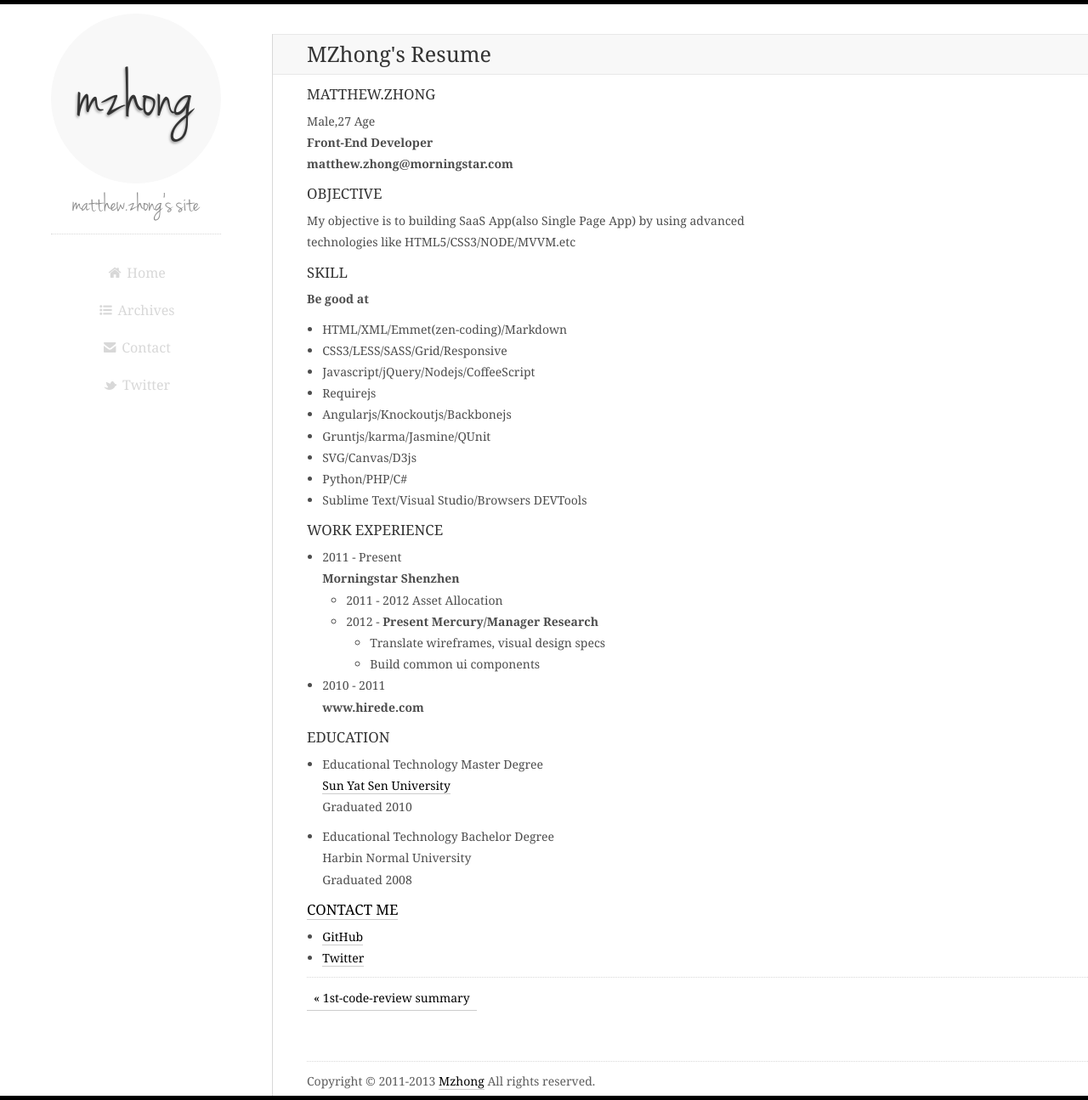
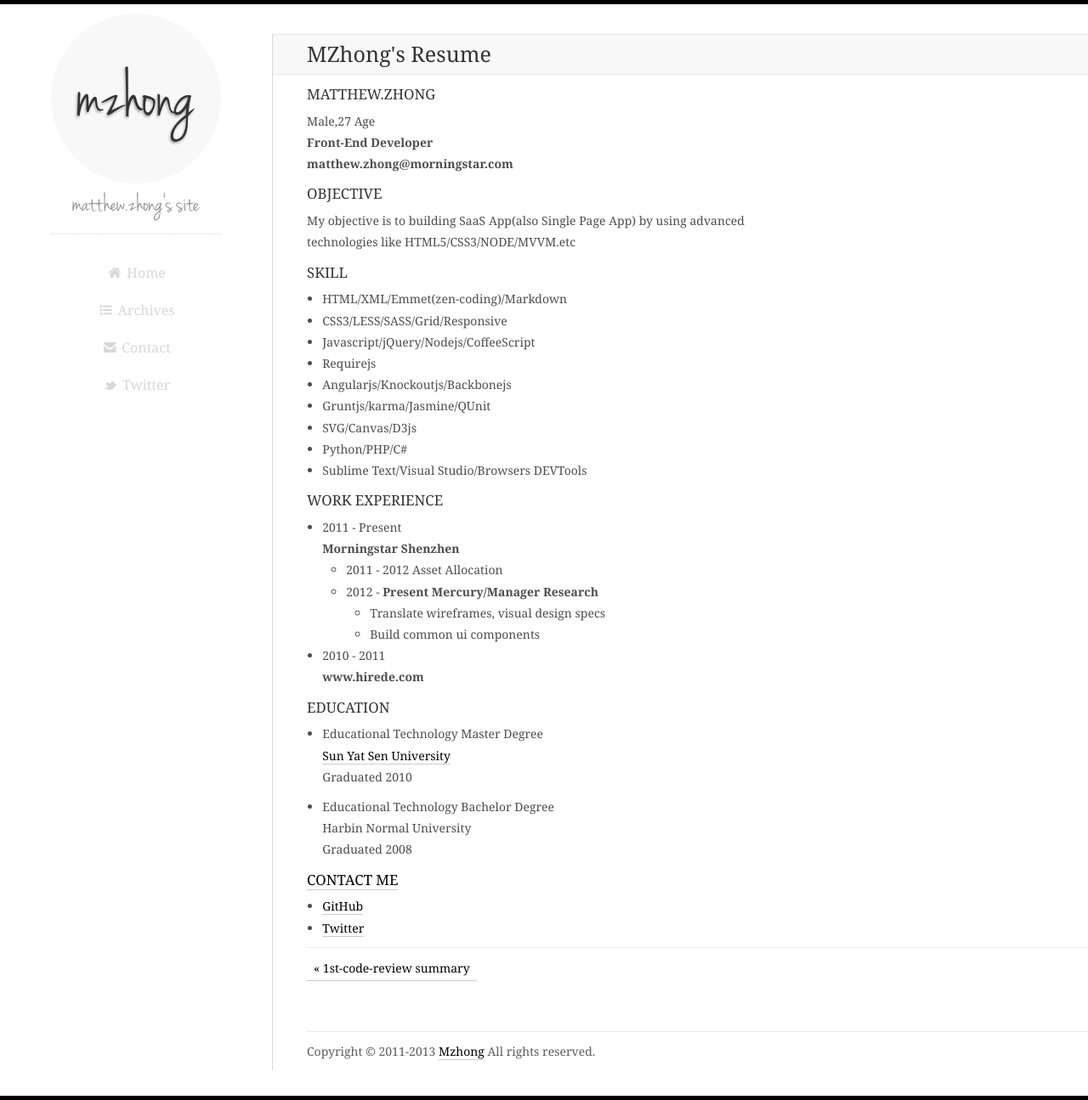
Before and after one commit to flowerszhong/flowerszhong.github.com, a Jekyll site: the page built from _posts/2013-11-15-resume.md, in a window 1280 px wide and 1295 px high. Shown: the whole window at 85% size. Built offline with Jekyll 4.4.1, drawn with Linux system fonts in a browser that asks for light colours; Markdown is read by kramdown in place of the engine named in the settings; comment, search, counter and statistics services are not loaded.

Commit message:
rewrite resume

```diff
--- a/_posts/2013-11-15-resume.md
+++ b/_posts/2013-11-15-resume.md
@@ -16,7 +16,6 @@ Male,27 Age
 My objective is to building SaaS App(also Single Page App) by using advanced technologies like HTML5/CSS3/NODE/MVVM.etc
 
 ####SKILL
-*Be good at*
 + HTML/XML/Emmet(zen-coding)/Markdown
 + CSS3/LESS/SASS/Grid/Responsive
 + Javascript/jQuery/Nodejs/CoffeeScript
--- a/css/style.css
+++ b/css/style.css
@@ -418,7 +418,7 @@ li[class^="icon-"].icon-large:before, li[class*=" icon-"].icon-large:before {
 .post table { width: 680px; }
 
 h1, h2, h3, h4, h5, h6{ font-weight: 500; color:#333; }
-.post h1, .post h2, .post h3, .post h4, .post h5, .post h6 { margin-bottom: 0.4em; line-height: 1.5; }
+.post h1, .post h2, .post h3, .post h4, .post h5, .post h6 { margin-top: 10px; margin-bottom: 0.4em; line-height: 1.5; }
 .post h1 { font-size: 1.8em; margin-bottom: 1.2em; }
 .post h2 { font-size: 1.6em; margin-bottom: 1em; }
 .post h3 { font-size: 1.4em; border-bottom: 1px dotted #d8d8d8; }
```
